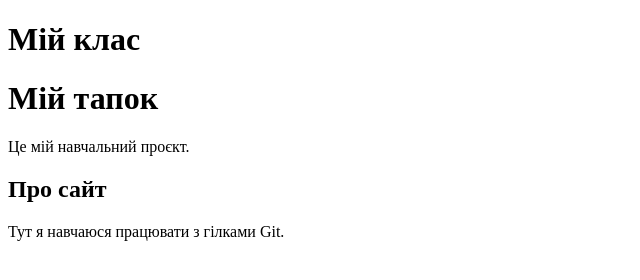
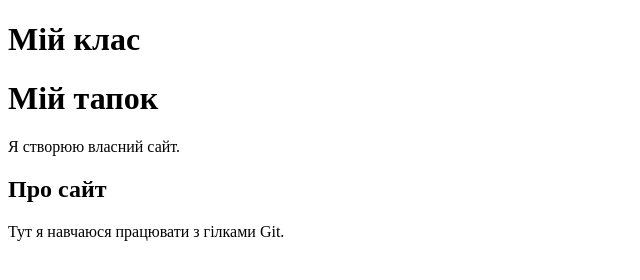
Before and after one commit to MatveevaVi/first, a plain HTML site: page index.html in a window 1280 px wide. Shown: the full height of the page, 0-640 px from the left. Drawn offline with Linux system fonts and the light colour scheme.

Commit message:
Update subtitle in feature branch

```diff
--- a/index.html
+++ b/index.html
@@ -7,7 +7,7 @@
 <body>
   <h1>Мій клас</h1>
   <h1>Мій тапок</h1>
-  <p>Це мій навчальний проєкт.</p>
+  <p>Я створюю власний сайт.</p>
   <section>
     <h2>Про сайт</h2>
     <p>Тут я навчаюся працювати з гілками Git.</p>
```
